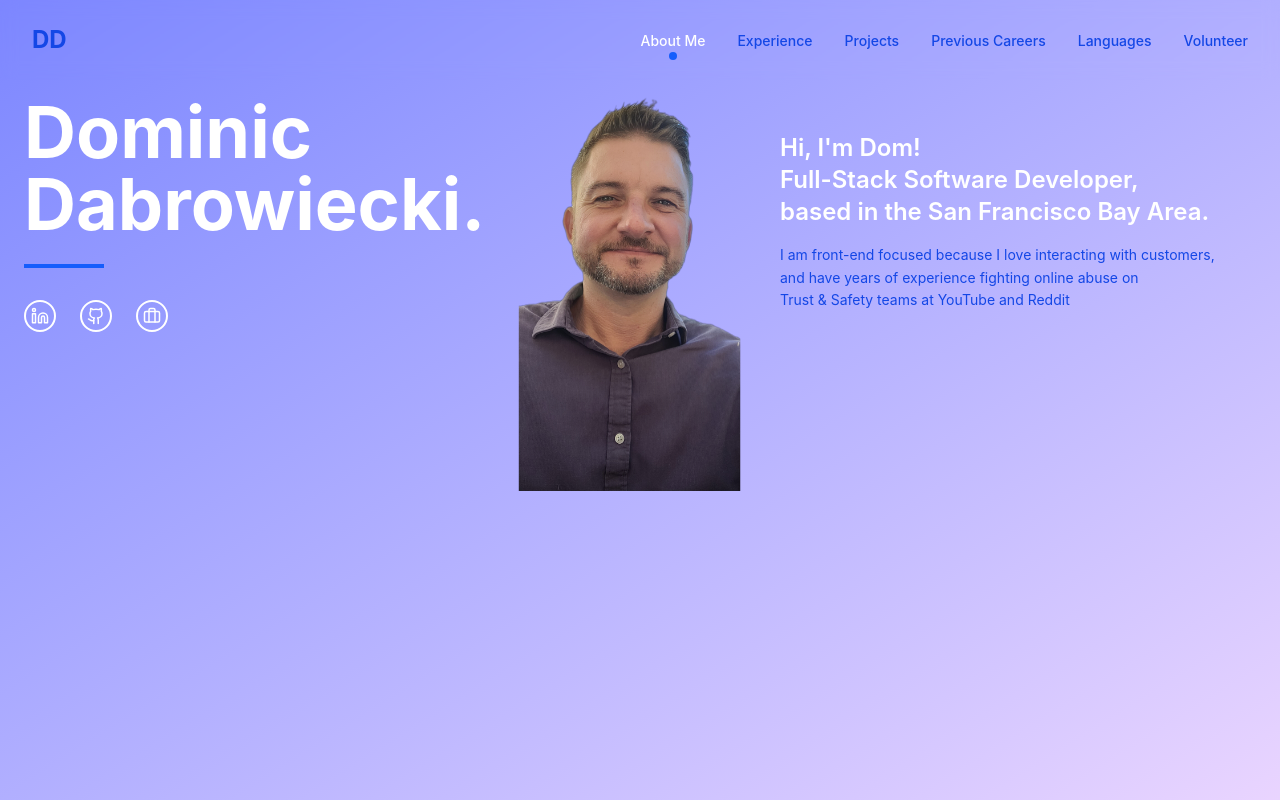
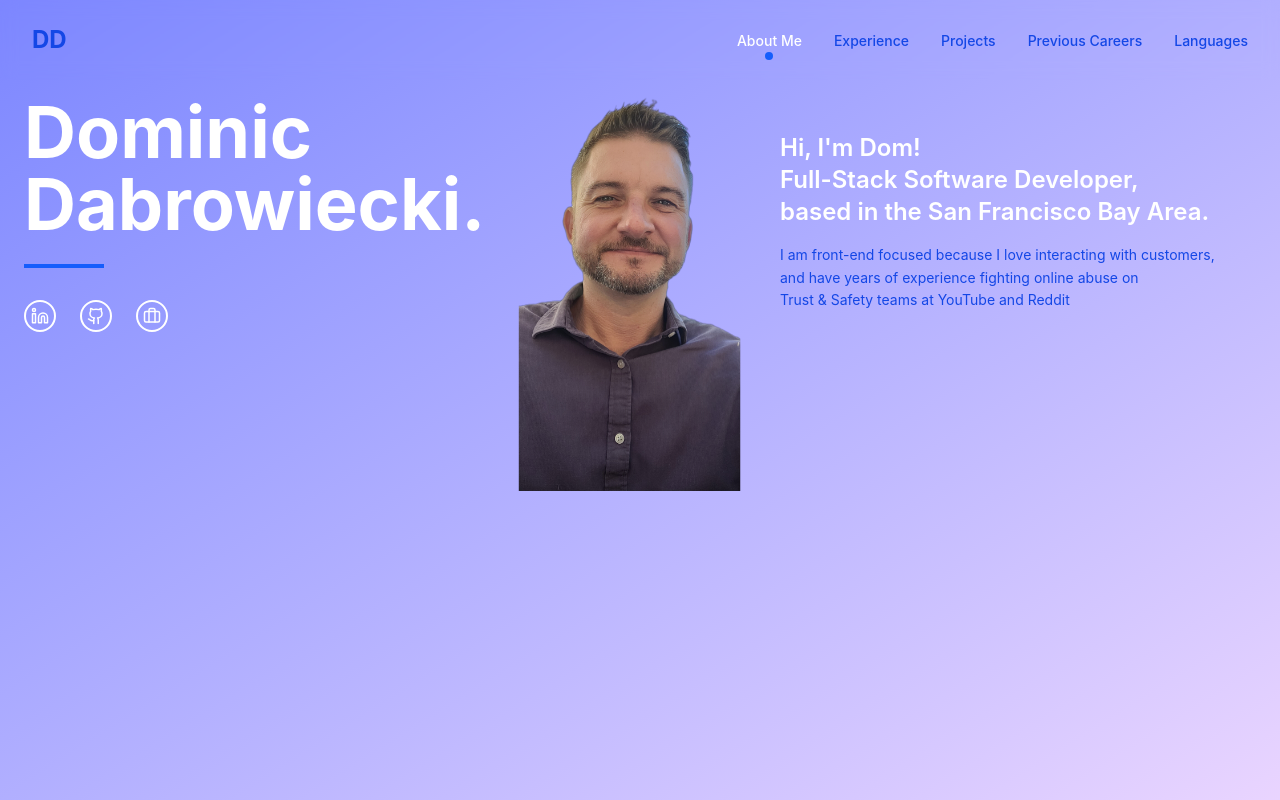
Before and after one commit to ddabrowiecki/domdab, a React (Vite) app: page / in a window 1280 px wide. Built offline with nearby package versions, Linux system fonts and the light colour scheme.

Commit message:
Take out volunteer and education routes for now

```diff
--- a/src/App.tsx
+++ b/src/App.tsx
@@ -5,9 +5,9 @@ import { Routes, Route } from "react-router-dom";
 import LandingPage from "./components/LandingPage";
 import EngProjects from "./components/EngProjects";
 import LanguagePage from "./components/LanguagePage";
-import VolunteerPage from "./components/VolunteerPage";
+// import VolunteerPage from "./components/VolunteerPage";
 import PreviousCareerPage from "./components/PreviousCareerPage";
-import EducationPage from "./components/EducationPage";
+// import EducationPage from "./components/EducationPage";
 
 function App() {
   return (
@@ -20,8 +20,8 @@ function App() {
         <Route path="/eng_projects" element={<EngProjects />} />
         <Route path="/previous_career" element={<PreviousCareerPage />} />
         <Route path="/languages" element={<LanguagePage />} />
-        <Route path="/education" element={<EducationPage />} />
-        <Route path="/volunteer" element={<VolunteerPage />} />
+        {/* <Route path="/education" element={<EducationPage />} />
+        <Route path="/volunteer" element={<VolunteerPage />} /> */}
       </Routes>
       </div>
     </>
--- a/src/components/NavBar.tsx
+++ b/src/components/NavBar.tsx
@@ -9,7 +9,6 @@ const NavBar = () => {
     { label: "Projects", path: "/eng_projects" },
     { label: "Previous Careers", path: "/previous_career"},
     { label: "Languages", path: "/languages" },
-    { label: "Volunteer", path: "/volunteer" },
   ];
 
   return (
```
